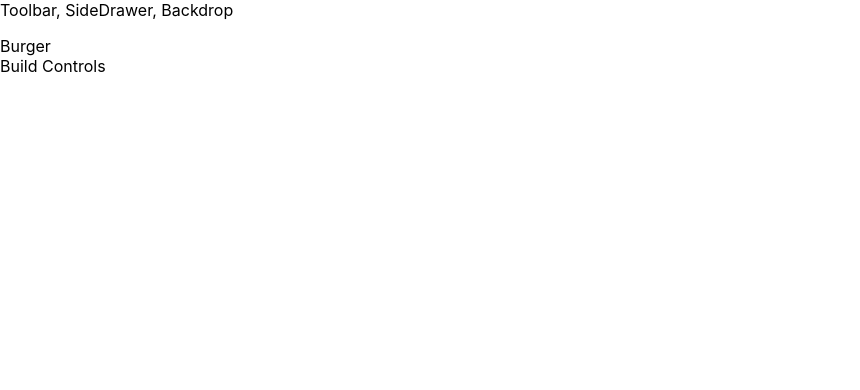
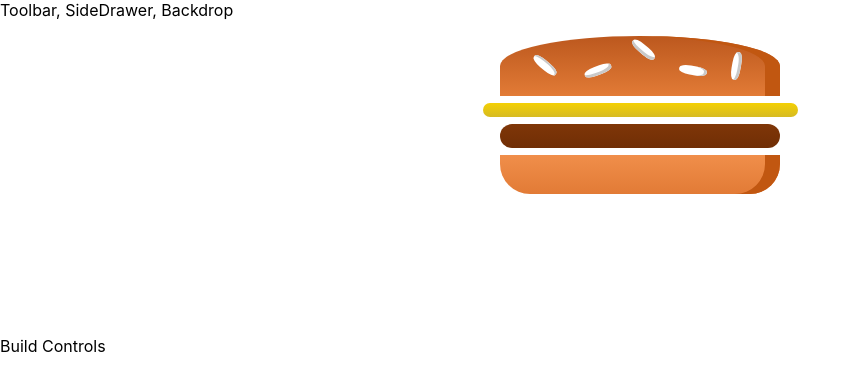
Before and after one commit to GoranBunjevac/ReactBurgerApp, a React app in the folder my-burger-app/: page / in a window 1280 px wide. Shown: the top 390 px of the page, without its empty margins (0-860 px from the left). Built offline with nearby package versions, Linux system fonts and the light colour scheme.

Commit message:
Burger component

```diff
--- /dev/null
+++ b/my-burger-app/src/components/Burger/Burger.css
@@ -0,0 +1,30 @@
+.Burger {
+  width: 100%;
+  margin: auto;
+  height: 250px;
+  /* overflow: scroll; */
+  text-align: center;
+  font-weight: bold;
+  font-size: 1.2rem;
+}
+
+@media (min-width: 1000px) and (min-height: 700px) {
+  .Burger {
+    width: 450px;
+    height: 400px;
+  }
+}
+
+@media (min-width: 500px) and (min-height: 401px) {
+  .Burger {
+    width: 450px;
+    height: 400px;
+  }
+}
+
+@media (min-width: 500px) and (min-height: 400px) {
+  .Burger {
+    width: 350px;
+    height: 300px;
+  }
+}
--- a/my-burger-app/src/components/Burger/Burger.js
+++ b/my-burger-app/src/components/Burger/Burger.js
@@ -0,0 +1,16 @@
+import React from "react";
+import "./Burger.css";
+import BurgerIngredient from "./BurgerIngredient/BurgerIngredient";
+
+const burger = props => {
+  return (
+    <div className="Burger">
+      <BurgerIngredient type="bread-top" />
+      <BurgerIngredient type="cheese" />
+      <BurgerIngredient type="meat" />
+      <BurgerIngredient type="bread-bottom" />
+    </div>
+  );
+};
+
+export default burger;
--- a/my-burger-app/src/components/Burger/BurgerIngredient/BurgerIngredient.js
+++ b/my-burger-app/src/components/Burger/BurgerIngredient/BurgerIngredient.js
@@ -1,15 +1,16 @@
-import React from "react";
+import React, { Component } from "react";
 import "./BurgerIngredient.css";
 import PropTypes from "prop-types";
 
-const burgerIngredient = props => {
+class BurgerIngredient extends Component {
+  render() {
     let ingredient = null;
 
-  switch (props.type) {
+    switch (this.props.type) {
       case "bread-bottom":
         ingredient = <div className="BreadBottom" />;
         break;
-    case "bread-bottom":
+      case "bread-top":
         ingredient = (
           <div className="BreadTop">
             <div className="Seeds1" />
@@ -36,6 +37,11 @@
     }
 
     return ingredient;
+  }
+}
+
+BurgerIngredient.propTypes = {
+  type: PropTypes.string.isRequired
 };
 
-export default burgerIngredient;
+export default BurgerIngredient;
--- a/my-burger-app/src/containers/BurgerBuilder/BurgerBuilder.js
+++ b/my-burger-app/src/containers/BurgerBuilder/BurgerBuilder.js
@@ -1,11 +1,12 @@
 import React, { Component } from "react";
 import Aux from "../../hoc/Auxiliary";
+import Burger from "../../components/Burger/Burger";
 
 class Brugerbuilder extends Component {
   render() {
     return (
       <Aux>
-        <div>Burger</div>
+        <Burger />
         <div>Build Controls</div>
       </Aux>
     );
```
Lines whose indentation alone changed are shown as unchanged.
